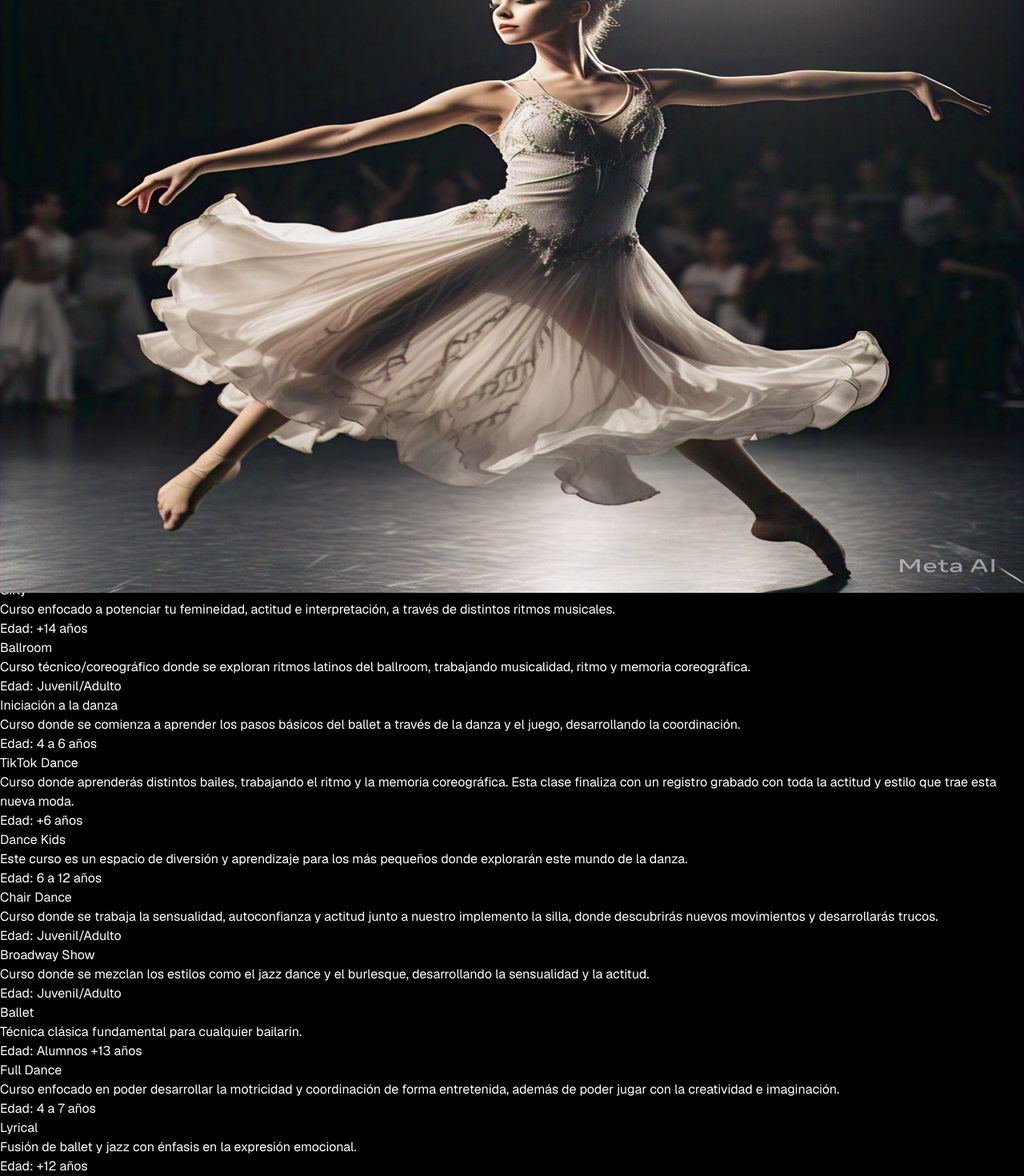
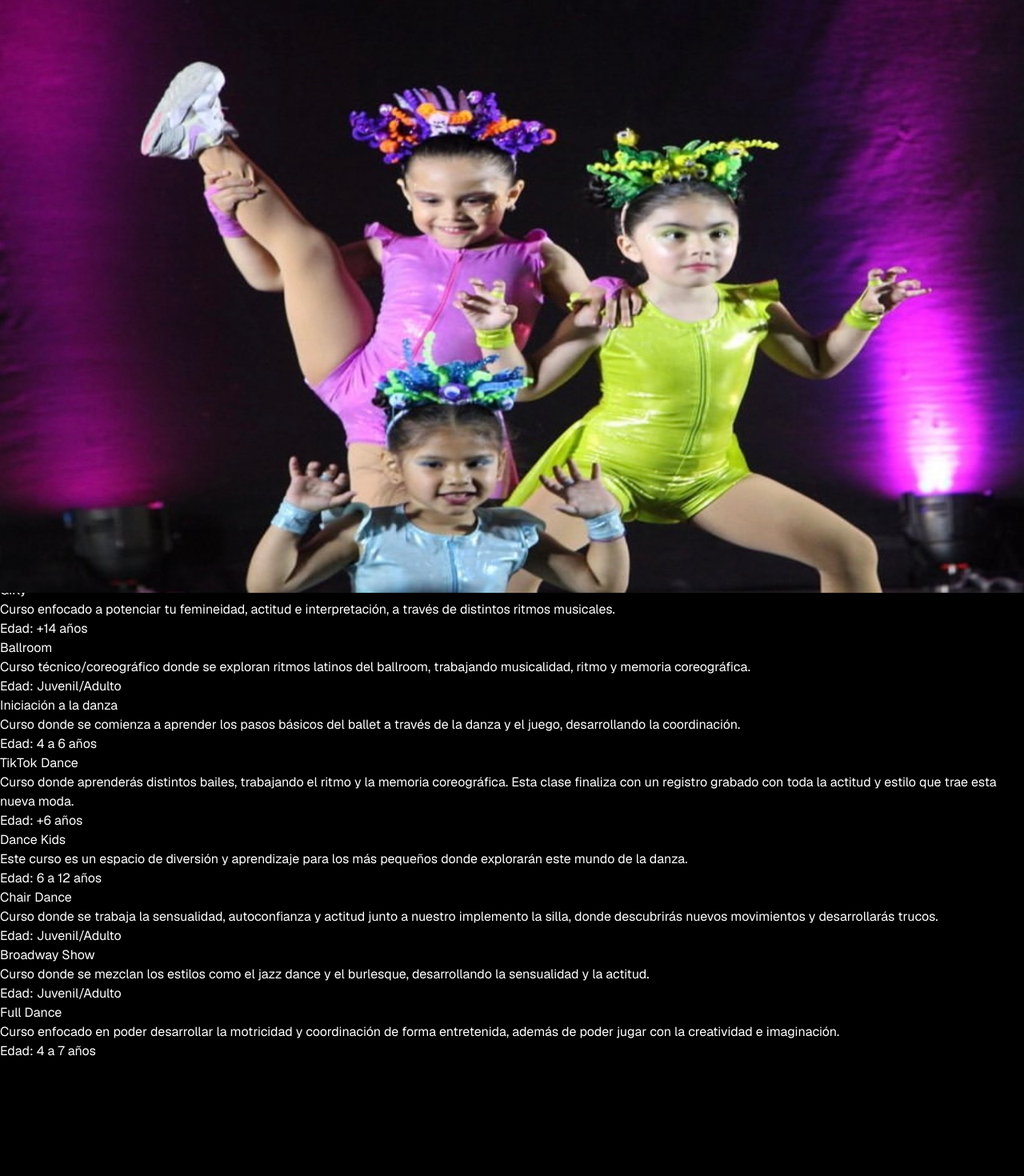
Before and after one commit to krezx/ola-landing, a Next.js app: page /academia in a window 1280 px wide. Shown: the part 59-1529 px from the top of the page at 80% size. After the commit the page ends 1385 px from the top, so only its background shows below. Built offline with nearby package versions, Linux system fonts and the light colour scheme.

Commit message:
Update package dependencies and remove commented courses from Academia page

```diff
--- a/package.json
+++ b/package.json
@@ -18,8 +18,8 @@
   },
   "devDependencies": {
     "@types/node": "^20",
-    "@types/react": "^19",
-    "@types/react-dom": "^19",
+    "@types/react": "^19.0.10",
+    "@types/react-dom": "^19.0.4",
     "@types/react-slick": "^0.23.13",
     "postcss": "^8",
     "tailwindcss": "^3.4.1",
--- a/src/app/academia/page.tsx
+++ b/src/app/academia/page.tsx
@@ -1,3 +1,5 @@
+import React from 'react';
+import { NextPage } from 'next';
 import SubHeader from '@/components/SubHeader/AcademySubHeader';
 import CourseCard from '@/components/CourseCard/CourseCard';
 
@@ -153,14 +155,14 @@ const courses = [
     videoUrl: "/images/courses/broadway/video.mp4",
     imagePosition: '50% 35%',
   },
-  {
-    title: "Ballet",
-    description: "Técnica clásica fundamental para cualquier bailarín.",
-    age: "Alumnos +13 años",
-    imageUrl: "/images/courses/ballet/main.jpg",
-    galleryImages: [
-    ]
-  },
+  // {
+  //   title: "Ballet",
+  //   description: "Técnica clásica fundamental para cualquier bailarín.",
+  //   age: "Alumnos +13 años",
+  //   imageUrl: "/images/courses/ballet/main.jpg",
+  //   galleryImages: [
+  //   ]
+  // },
   {
     title: "Full Dance",
     description: "Curso enfocado en poder desarrollar la motricidad y coordinación de forma entretenida, además de poder jugar con la creatividad e imaginación.",
@@ -171,18 +173,18 @@ const courses = [
     ],
     videoUrl: "/images/courses/full-dance/video.mp4",
   },
-  {
-    title: "Lyrical",
-    description: "Fusión de ballet y jazz con énfasis en la expresión emocional.",
-    age: "+12 años",
-    imageUrl: "/images/courses/lyrical/main.jpg",
-    galleryImages: [
-    ],
-    imagePosition: 'top',
-  }
+  // {
+  //   title: "Lyrical",
+  //   description: "Fusión de ballet y jazz con énfasis en la expresión emocional.",
+  //   age: "+12 años",
+  //   imageUrl: "/images/courses/lyrical/main.jpg",
+  //   galleryImages: [
+  //   ],
+  //   imagePosition: 'top',
+  // }
 ];
 
-export default function AcademiaPage() {
+const AcademiaPage: NextPage = () => {
   return (
     <main className="min-h-screen bg-black text-white">
       <SubHeader />
@@ -205,3 +207,5 @@ export default function AcademiaPage() {
     </main>
   );
 }
+
+export default AcademiaPage;
```
Also changed, not shown: src/components/Schedule/Schedule.tsx (+5 -5 lines), 1 other file (tests, documents, lock files or other folders).
